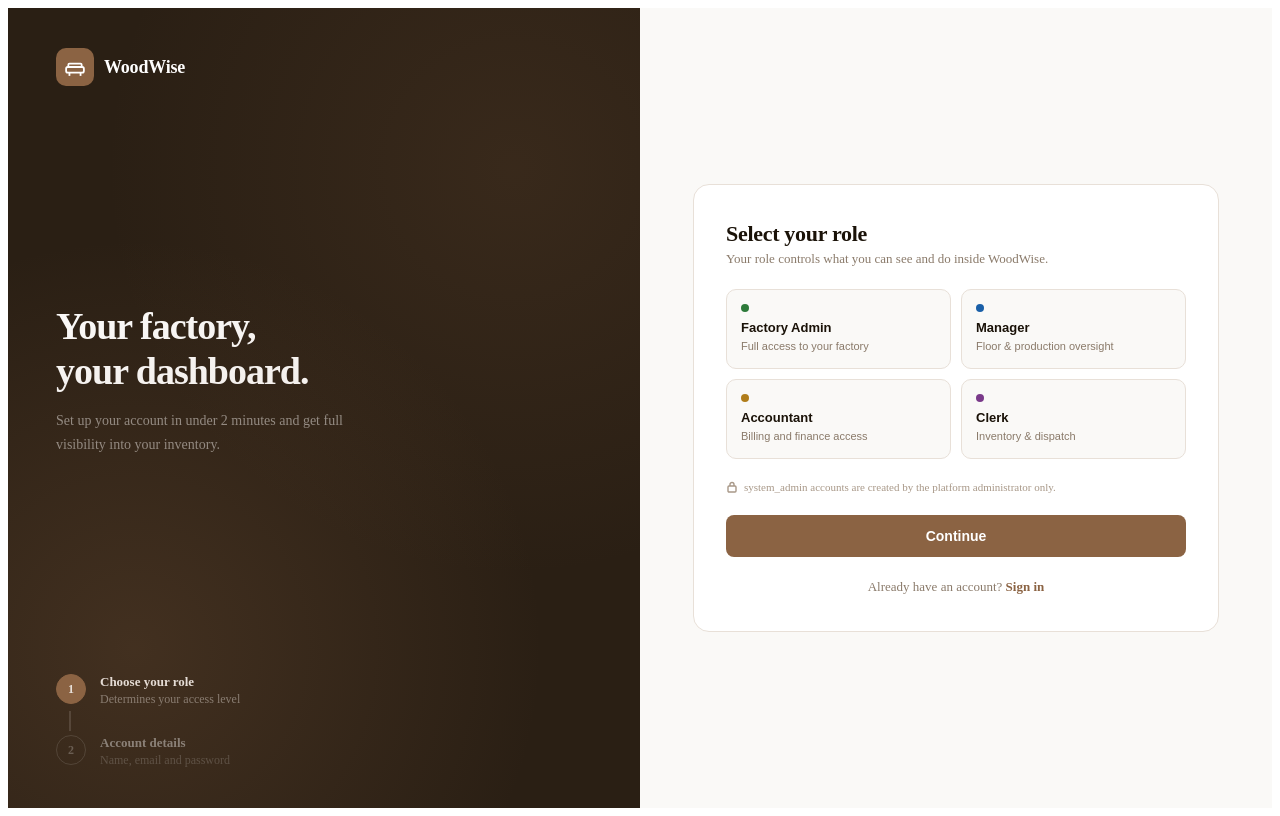
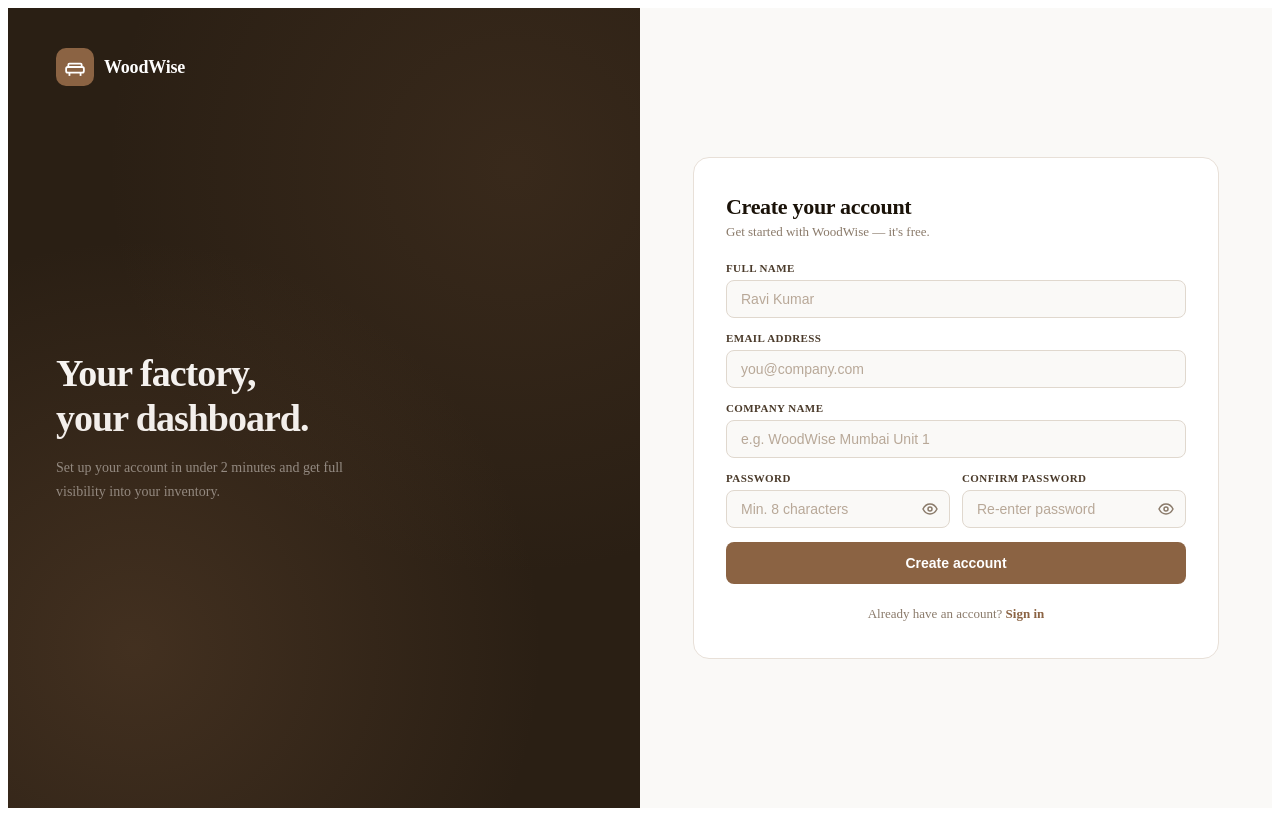
Before and after one commit to Aakash2307/WoodWise, a React (Vite) app in the folder factory-dashboard/: page /signup in a window 1280 px wide. Built offline with nearby package versions, Linux system fonts and the light colour scheme; the HTML template or start-up script is replaced by a standard one.

Commit message:
signup fixed without roles

```diff
--- a/factory-dashboard/src/pages/Signup/Signup.jsx
+++ b/factory-dashboard/src/pages/Signup/Signup.jsx
@@ -1,121 +1,43 @@
 import React, { useState } from "react";
 import { useNavigate, Link } from "react-router-dom";
 import s from "./Signup.module.css";
-
-
 import { signup } from "../../api";
-const ROLES = [
-  {
-    key: "factory_admin",
-    label: "Factory Admin",
-    desc: "Full access to your factory",
-    color: "#2d7a3a",
-    bg: "#eaf3de",
-  },
-  {
-    key: "manager",
-    label: "Manager",
-    desc: "Floor & production oversight",
-    color: "#1a5fa8",
-    bg: "#dceeff",
-  },
-  {
-    key: "accountant",
-    label: "Accountant",
-    desc: "Billing and finance access",
-    color: "#b07d1a",
-    bg: "#faeeda",
-  },
-  {
-    key: "clerk",
-    label: "Clerk",
-    desc: "Inventory & dispatch",
-    color: "#7a3a8a",
-    bg: "#f3e8f8",
-  },
-];
-
-// system_admin is not self-registerable — created by super admin only
-const ROLE_NOTE = "system_admin accounts are created by the platform administrator only.";
 
 export default function Signup() {
   const navigate = useNavigate();
-  const [step, setStep] = useState(1); // 1 = role select, 2 = details
-  const [selectedRole, setSelectedRole] = useState("");
   const [form, setForm] = useState({
-    name: "",
-    email: "",
-    factoryName: "",
-    password: "",
+    name:            "",
+    email:           "",
+    companyName:     "",
+    password:        "",
     confirmPassword: "",
   });
-  const [showPass, setShowPass]     = useState(false);
+  const [showPass, setShowPass]       = useState(false);
   const [showConfirm, setShowConfirm] = useState(false);
-  const [loading, setLoading]       = useState(false);
-  const [error, setError]           = useState("");
+  const [loading, setLoading]         = useState(false);
+  const [error, setError]             = useState("");
 
   const handleChange = e => {
     setForm(f => ({ ...f, [e.target.name]: e.target.value }));
     setError("");
   };
 
-  const handleNext = () => {
-    if (!selectedRole) { setError("Please select a role to continue."); return; }
-    setError("");
-    setStep(2);
-  };
-
-//   const handleSubmit = async e => {
-//     e.preventDefault();
-//     if (!form.name || !form.email || !form.password || !form.confirmPassword) {
-//       setError("Please fill in all fields.");
-//       return;
-//     }
-//     if (selectedRole === "factory_admin" && !form.factoryName) {
-//       setError("Please enter your factory name.");
-//       return;
-//     }
-//     if (form.password !== form.confirmPassword) {
-//       setError("Passwords do not match.");
-//       return;
-//     }
-//     if (form.password.length < 8) {
-//       setError("Password must be at least 8 characters.");
-//       return;
-//     }
-//     setLoading(true);
-//     setError("");
-//     try {
-//       // TODO: replace with real API call
-//       // const res = await api.post("/auth/register", {
-//       //   name: form.name,
-//       //   email: form.email,
-//       //   password: form.password,
-//       //   role: selectedRole,
-//       //   ...(selectedRole === "factory_admin" && { factoryName: form.factoryName }),
-//       // });
-//       await new Promise(r => setTimeout(r, 1000));
-//       navigate("/");
-//     } catch (err) {
-//       setError(err?.response?.data?.message || "Something went wrong. Please try again.");
-//     } finally {
-//       setLoading(false);
-//     }
-//   };
   const handleSubmit = async e => {
     e.preventDefault();
-  if (!form.name || !form.email || !form.password || !form.confirmPassword) {
-    setError("Please fill in all fields."); return;
-  }
-  if (!form.companyName) {
-    setError("Please enter your company name."); return;
+
+    if (!form.name || !form.email || !form.companyName || !form.password || !form.confirmPassword) {
+      setError("Please fill in all fields.");
+      return;
     }
     if (form.password !== form.confirmPassword) {
-    setError("Passwords do not match."); return;
+      setError("Passwords do not match.");
+      return;
     }
     if (form.password.length < 8) {
-    setError("Password must be at least 8 characters."); return;
+      setError("Password must be at least 8 characters.");
+      return;
     }
+
     setLoading(true);
     setError("");
     try {
@@ -125,168 +47,164 @@ const handleSubmit = async e => {
         fullName:    form.name,
         companyName: form.companyName,
       });
-    // Signup doesn't return a token — redirect to login
       navigate("/login");
     } catch (err) {
-    setError(err?.response?.data?.detail || "Something went wrong.");
+      setError(err?.response?.data?.detail || "Something went wrong. Please try again.");
     } finally {
       setLoading(false);
     }
   };
-  const roleObj = ROLES.find(r => r.key === selectedRole);
 
   return (
     <div className={s.page}>
+
+      {/* ── Left panel ── */}
       <div className={s.left}>
         <div className={s.brand}>
           <div className={s.brandMark}><SofaIcon /></div>
           <span className={s.brandName}>WoodWise</span>
         </div>
+
         <div className={s.tagline}>
           <h1 className={s.taglineHead}>Your factory,<br />your dashboard.</h1>
-          <p className={s.taglineSub}>Set up your account in under 2 minutes and get full visibility into your inventory.</p>
-        </div>
-        <div className={s.stepList}>
-          <div className={`${s.stepItem} ${step >= 1 ? s.stepDone : ""}`}>
-            <div className={s.stepCircle}>1</div>
-            <div>
-              <div className={s.stepLabel}>Choose your role</div>
-              <div className={s.stepHint}>Determines your access level</div>
-            </div>
-          </div>
-          <div className={s.stepLine} />
-          <div className={`${s.stepItem} ${step >= 2 ? s.stepDone : ""}`}>
-            <div className={s.stepCircle}>2</div>
-            <div>
-              <div className={s.stepLabel}>Account details</div>
-              <div className={s.stepHint}>Name, email and password</div>
-            </div>
-          </div>
-        </div>
+          <p className={s.taglineSub}>
+            Set up your account in under 2 minutes and get full visibility
+            into your inventory.
+          </p>
         </div>
 
+        {/* keeps tagline vertically centred */}
+        <div />
+      </div>
+
+      {/* ── Right panel ── */}
       <div className={s.right}>
         <div className={s.card}>
 
-          {/* Step 1 — Role selection */}
-          {step === 1 && (
-            <>
           <div className={s.cardTop}>
-                <h2 className={s.cardTitle}>Select your role</h2>
-                <p className={s.cardSub}>Your role controls what you can see and do inside WoodWise.</p>
-              </div>
-
-              <div className={s.roleGrid}>
-                {ROLES.map(r => (
-                  <button
-                    key={r.key}
-                    type="button"
-                    className={`${s.roleCard} ${selectedRole === r.key ? s.roleCardActive : ""}`}
-                    style={selectedRole === r.key ? { borderColor: r.color, background: r.bg } : {}}
-                    onClick={() => { setSelectedRole(r.key); setError(""); }}
-                  >
-                    <div className={s.roleCardDot} style={{ background: r.color }} />
-                    <div className={s.roleCardLabel} style={selectedRole === r.key ? { color: r.color } : {}}>
-                      {r.label}
-                    </div>
-                    <div className={s.roleCardDesc}>{r.desc}</div>
-                    {selectedRole === r.key && (
-                      <div className={s.roleCardCheck} style={{ background: r.color }}>
-                        <CheckIcon />
-                      </div>
-                    )}
-                  </button>
-                ))}
-              </div>
-
-              <p className={s.roleNote}><LockIcon />{ROLE_NOTE}</p>
-
-              {error && <div className={s.errorBox}><AlertIcon />{error}</div>}
-
-              <button className={s.btnSubmit} type="button" onClick={handleNext}>
-                Continue
-              </button>
-
-              <p className={s.switchText}>
-                Already have an account?{" "}
-                <Link to="/login" className={s.switchLink}>Sign in</Link>
-              </p>
-            </>
-          )}
-
-          {/* Step 2 — Details */}
-          {step === 2 && (
-            <>
-              <div className={s.cardTop}>
-                <button type="button" className={s.backBtn} onClick={() => { setStep(1); setError(""); }}>
-                  <BackIcon /> Back
-                </button>
-                <h2 className={s.cardTitle}>Account details</h2>
-                <p className={s.cardSub}>
-                  Signing up as{" "}
-                  <span className={s.rolePill} style={{ background: roleObj?.bg, color: roleObj?.color }}>
-                    {roleObj?.label}
-                  </span>
-                </p>
+            <h2 className={s.cardTitle}>Create your account</h2>
+            <p className={s.cardSub}>Get started with WoodWise — it's free.</p>
           </div>
 
           <form className={s.form} onSubmit={handleSubmit} noValidate>
+
+            {/* Full name */}
             <div className={s.field}>
               <label className={s.label}>Full name</label>
-                  <input className={s.input} type="text" name="name" placeholder="Ravi Kumar" value={form.name} onChange={handleChange} autoComplete="name" />
+              <input
+                className={s.input}
+                type="text"
+                name="name"
+                placeholder="Ravi Kumar"
+                value={form.name}
+                onChange={handleChange}
+                autoComplete="name"
+              />
             </div>
 
+            {/* Email */}
             <div className={s.field}>
               <label className={s.label}>Email address</label>
-                  <input className={s.input} type="email" name="email" placeholder="you@company.com" value={form.email} onChange={handleChange} autoComplete="email" />
+              <input
+                className={s.input}
+                type="email"
+                name="email"
+                placeholder="you@company.com"
+                value={form.email}
+                onChange={handleChange}
+                autoComplete="email"
+              />
             </div>
 
-                {selectedRole === "factory_admin" && (
+            {/* Company name */}
             <div className={s.field}>
-                    <label className={s.label}>Factory name</label>
-                    <input className={s.input} type="text" name="factoryName" placeholder="e.g. WoodWise Mumbai Unit 1" value={form.factoryName} onChange={handleChange} />
+              <label className={s.label}>Company name</label>
+              <input
+                className={s.input}
+                type="text"
+                name="companyName"
+                placeholder="e.g. WoodWise Mumbai Unit 1"
+                value={form.companyName}
+                onChange={handleChange}
+                autoComplete="organization"
+              />
             </div>
-                )}
 
+            {/* Password + Confirm — side by side */}
             <div className={s.fieldRow}>
               <div className={s.field}>
                 <label className={s.label}>Password</label>
                 <div className={s.inputWrap}>
-                      <input className={s.input} type={showPass ? "text" : "password"} name="password" placeholder="Min. 8 characters" value={form.password} onChange={handleChange} autoComplete="new-password" />
-                      <button type="button" className={s.eyeBtn} onClick={() => setShowPass(v => !v)} tabIndex={-1}>
+                  <input
+                    className={s.input}
+                    type={showPass ? "text" : "password"}
+                    name="password"
+                    placeholder="Min. 8 characters"
+                    value={form.password}
+                    onChange={handleChange}
+                    autoComplete="new-password"
+                  />
+                  <button
+                    type="button"
+                    className={s.eyeBtn}
+                    onClick={() => setShowPass(v => !v)}
+                    tabIndex={-1}
+                  >
                     {showPass ? <EyeOffIcon /> : <EyeIcon />}
                   </button>
                 </div>
               </div>
+
               <div className={s.field}>
                 <label className={s.label}>Confirm password</label>
                 <div className={s.inputWrap}>
-                      <input className={s.input} type={showConfirm ? "text" : "password"} name="confirmPassword" placeholder="Re-enter password" value={form.confirmPassword} onChange={handleChange} autoComplete="new-password" />
-                      <button type="button" className={s.eyeBtn} onClick={() => setShowConfirm(v => !v)} tabIndex={-1}>
+                  <input
+                    className={s.input}
+                    type={showConfirm ? "text" : "password"}
+                    name="confirmPassword"
+                    placeholder="Re-enter password"
+                    value={form.confirmPassword}
+                    onChange={handleChange}
+                    autoComplete="new-password"
+                  />
+                  <button
+                    type="button"
+                    className={s.eyeBtn}
+                    onClick={() => setShowConfirm(v => !v)}
+                    tabIndex={-1}
+                  >
                     {showConfirm ? <EyeOffIcon /> : <EyeIcon />}
                   </button>
                 </div>
               </div>
             </div>
 
-                {error && <div className={s.errorBox}><AlertIcon />{error}</div>}
+            {error && (
+              <div className={s.errorBox}>
+                <AlertIcon />
+                {error}
+              </div>
+            )}
 
             <button className={s.btnSubmit} type="submit" disabled={loading}>
               {loading ? <span className={s.spinner} /> : "Create account"}
             </button>
+
           </form>
 
           <p className={s.switchText}>
             Already have an account?{" "}
-                <Link to="/login" className={s.switchLink}>Sign in</Link>
+            <Link to="/" className={s.switchLink}>Sign in</Link>
           </p>
-            </>
-          )}
+
         </div>
       </div>
+
     </div>
   );
 }
+
+/* ── Icons ── */
 
 const SofaIcon = () => (
   <svg width="20" height="20" viewBox="0 0 18 18" fill="none" stroke="currentColor" strokeWidth="1.6">
@@ -296,35 +214,21 @@ const SofaIcon = () => (
     <line x1="14" y1="14" x2="14" y2="17"/>
   </svg>
 );
-const CheckIcon = () => (
-  <svg width="10" height="10" viewBox="0 0 10 10" fill="none" stroke="currentColor" strokeWidth="2">
-    <polyline points="1.5,5 4,7.5 8.5,2"/>
-  </svg>
-);
-const LockIcon = () => (
-  <svg width="12" height="12" viewBox="0 0 12 12" fill="none" stroke="currentColor" strokeWidth="1.4" style={{ flexShrink: 0 }}>
-    <rect x="2" y="5" width="8" height="6" rx="1"/>
-    <path d="M4 5V3.5a2 2 0 0 1 4 0V5"/>
-  </svg>
-);
-const BackIcon = () => (
-  <svg width="14" height="14" viewBox="0 0 14 14" fill="none" stroke="currentColor" strokeWidth="1.5">
-    <line x1="11" y1="7" x2="3" y2="7"/>
-    <polyline points="6,4 3,7 6,10"/>
-  </svg>
-);
+
 const EyeIcon = () => (
   <svg width="16" height="16" viewBox="0 0 16 16" fill="none" stroke="currentColor" strokeWidth="1.5">
     <path d="M1 8s2.5-5 7-5 7 5 7 5-2.5 5-7 5-7-5-7-5z"/>
     <circle cx="8" cy="8" r="2"/>
   </svg>
 );
+
 const EyeOffIcon = () => (
   <svg width="16" height="16" viewBox="0 0 16 16" fill="none" stroke="currentColor" strokeWidth="1.5">
     <path d="M2 2l12 12M6.5 6.5A2 2 0 0 0 9.5 9.5"/>
     <path d="M4.5 4.5C2.8 5.6 1 8 1 8s2.5 5 7 5c1.3 0 2.5-.4 3.5-1M7 3.1C7.3 3 7.7 3 8 3c4.5 0 7 5 7 5s-.7 1.4-1.9 2.7"/>
   </svg>
 );
+
 const AlertIcon = () => (
   <svg width="14" height="14" viewBox="0 0 14 14" fill="none" stroke="currentColor" strokeWidth="1.5" style={{ flexShrink: 0 }}>
     <circle cx="7" cy="7" r="6"/>
```
Lines whose indentation alone changed are shown as unchanged.
